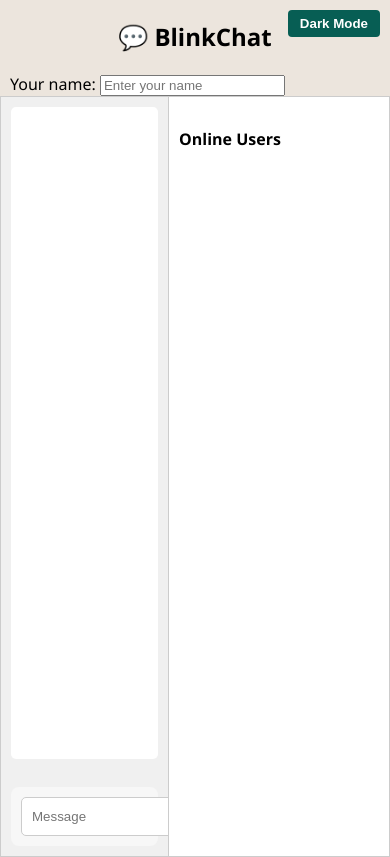
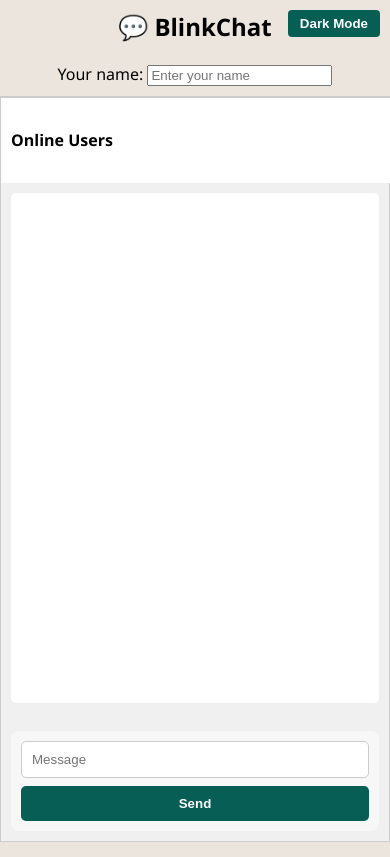
Before and after one commit to rohitsingh21032002/BlinkChat, a website: page public/index.html in a window 390 px wide. Drawn offline with nearby package versions, Linux system fonts and the light colour scheme; no server answers.

Commit message:
IMPROVEMENT : RESPOSIVENESS

```diff
--- a/public/index.html
+++ b/public/index.html
@@ -2,6 +2,7 @@
 <html lang="en">
 <head>
   <meta charset="UTF-8" />
+  <meta name="viewport" content="width=device-width, initial-scale=1.0" />
   <title>BlinkChat</title>
   <style>
     body {
@@ -12,9 +13,16 @@
       transition: background-color 0.3s, color 0.3s;
     }
 
+    h2 {
+      text-align: center;
+      padding: 10px;
+      margin: 0;
+    }
+
     #container {
       display: flex;
-      height: 90vh;
+      flex-direction: row;
+      height: calc(100vh - 100px);
       border: 1px solid #ccc;
       background-color: #f0f0f0;
       transition: background-color 0.3s;
@@ -46,10 +54,11 @@
       padding: 8px 12px;
       margin-bottom: 8px;
       border-radius: 8px;
-      max-width: 60%;
+      max-width: 90%;
       background-color: #dcf8c6;
       align-self: flex-start;
       transition: background-color 0.3s, color 0.3s;
+      word-wrap: break-word;
     }
 
     .system-message {
@@ -81,8 +90,13 @@
 
     #sendBtn {
       margin-left: 8px;
-      padding: 10px;
+      padding: 10px 15px;
       cursor: pointer;
+      border: none;
+      border-radius: 5px;
+      background-color: #075e54;
+      color: white;
+      font-weight: bold;
     }
 
     #users {
@@ -103,7 +117,32 @@
       transition: color 0.3s;
     }
 
-    /* Dark Mode Styles */
+    #darkModeToggle {
+      position: fixed;
+      top: 10px;
+      right: 10px;
+      background: #075e54;
+      color: white;
+      border: none;
+      border-radius: 4px;
+      padding: 6px 12px;
+      cursor: pointer;
+      font-weight: bold;
+      transition: background-color 0.3s;
+      z-index: 1000;
+    }
+
+    #darkModeToggle:hover {
+      background: #128c7e;
+    }
+
+    label {
+      padding: 10px;
+      display: block;
+      text-align: center;
+    }
+
+    /* Dark Mode */
     body.dark-mode {
       background-color: #121212;
       color: #ddd;
@@ -148,33 +187,41 @@
       color: #aaa;
     }
 
-    /* Dark mode toggle button */
-    #darkModeToggle {
-      position: fixed;
-      top: 10px;
-      right: 10px;
-      background: #075e54;
-      color: white;
-      border: none;
-      border-radius: 4px;
-      padding: 6px 12px;
-      cursor: pointer;
-      font-weight: bold;
-      transition: background-color 0.3s;
-      z-index: 1000;
-    }
+    /* Responsive */
+    @media (max-width: 768px) {
+      #container {
+        flex-direction: column;
+      }
 
-    #darkModeToggle:hover {
-      background: #128c7e;
+      #users {
+        width: 100%;
+        order: -1;
+        border-left: none;
+        border-top: 1px solid #ccc;
+      }
+
+      #messages li {
+        max-width: 100%;
+      }
+
+      #inputArea {
+        flex-direction: column;
+      }
+
+      #sendBtn {
+        margin-left: 0;
+        margin-top: 8px;
+        width: 100%;
+      }
     }
   </style>
 </head>
 <body>
-  <h2 style="text-align:center;">💬 BlinkChat</h2>
+  <h2>💬 BlinkChat</h2>
 
   <button id="darkModeToggle">Dark Mode</button>
 
-  <label style="padding: 10px;">Your name: <input id="username" placeholder="Enter your name" /></label>
+  <label>Your name: <input id="username" placeholder="Enter your name" /></label>
 
   <div id="container">
     <div id="chat">
@@ -192,7 +239,6 @@
     </div>
   </div>
 
-  <!-- Scripts -->
   <script src="https://cdn.socket.io/4.5.4/socket.io.min.js"></script>
   <script>
     const socket = io();
@@ -270,7 +316,6 @@
       });
     });
 
-    // Dark Mode toggle logic
     darkModeToggle.addEventListener("click", () => {
       document.body.classList.toggle("dark-mode");
       darkModeToggle.textContent = document.body.classList.contains("dark-mode") ? "Light Mode" : "Dark Mode";
```
